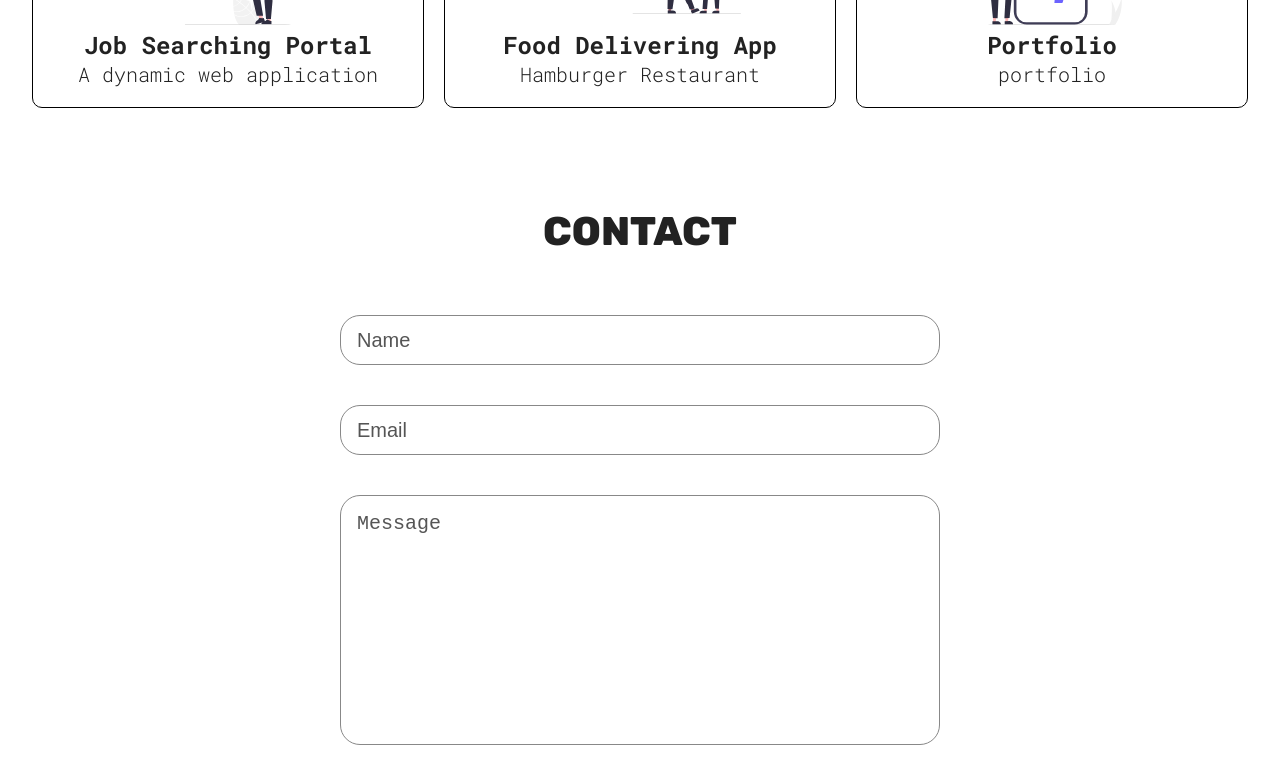
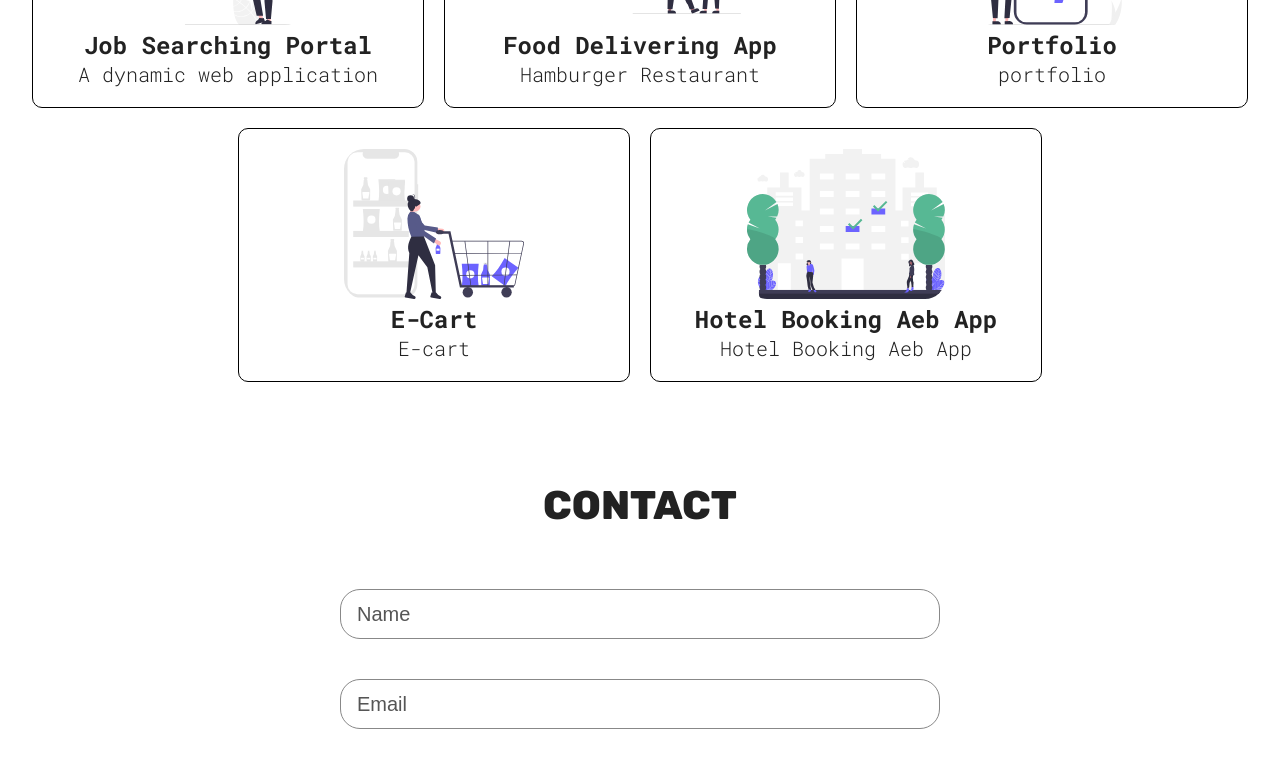
Before and after one commit to VikasReddy-999/Portfolio, a React (Vite) app: page / in a window 1280 px wide. Shown: the part 1560-2327 px from the top of the page. Built offline with nearby package versions, Linux system fonts and the light colour scheme.

Commit message:
projects added

```diff
--- a/src/sections/Projects/Projects.jsx
+++ b/src/sections/Projects/Projects.jsx
@@ -2,6 +2,9 @@ import styles from "./ProjectsStyles.module.css";
 import job from "../../assets/job.svg";
 import food from "../../assets/food.svg";
 import portfolio from "../../assets/portfolio.svg";
+import Ecart from "../../assets/E-cart.svg";
+import Hotel from "../../assets/hotel.svg";
+
 import ProjectCard from "../../common/ProjectCard";
 
 function Projects() {
@@ -27,6 +30,19 @@ function Projects() {
           h3="Portfolio"
           p="portfolio"
         />
+        <ProjectCard
+          src={Ecart}
+          link="https://github.com/Mansoor-P/E-Commerce-Website"
+          h3="E-Cart"
+          p="E-cart"
+        />
+        <ProjectCard
+          src={Hotel}
+          link="https://github.com/Mansoor-P/hotel_booking"
+          h3="Hotel Booking Aeb App"
+          p="Hotel Booking Aeb App"
+        />
+
       </div>
     </section>
   );
```
Also changed, not shown: src/assets/E-cart.svg (added), src/assets/hotel.svg (added).
